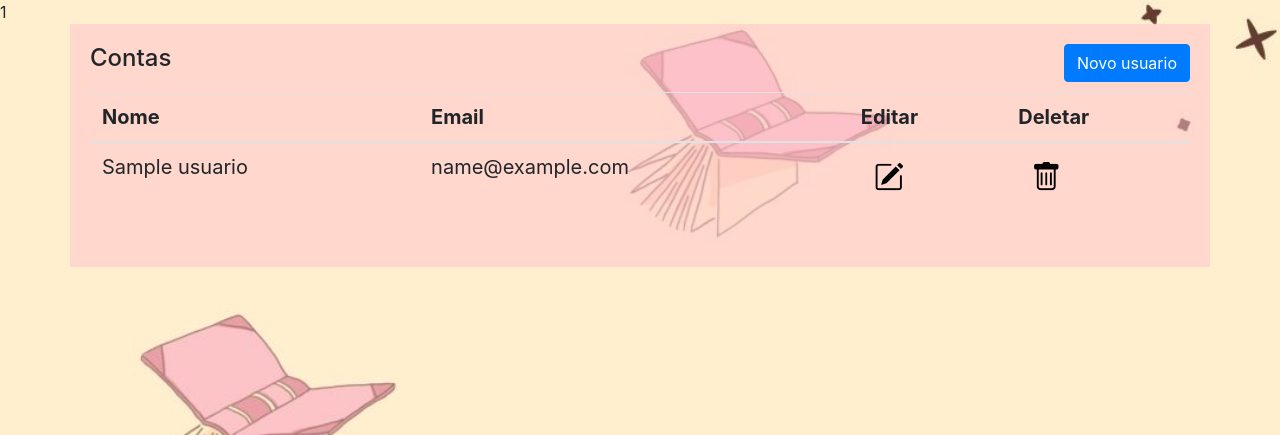
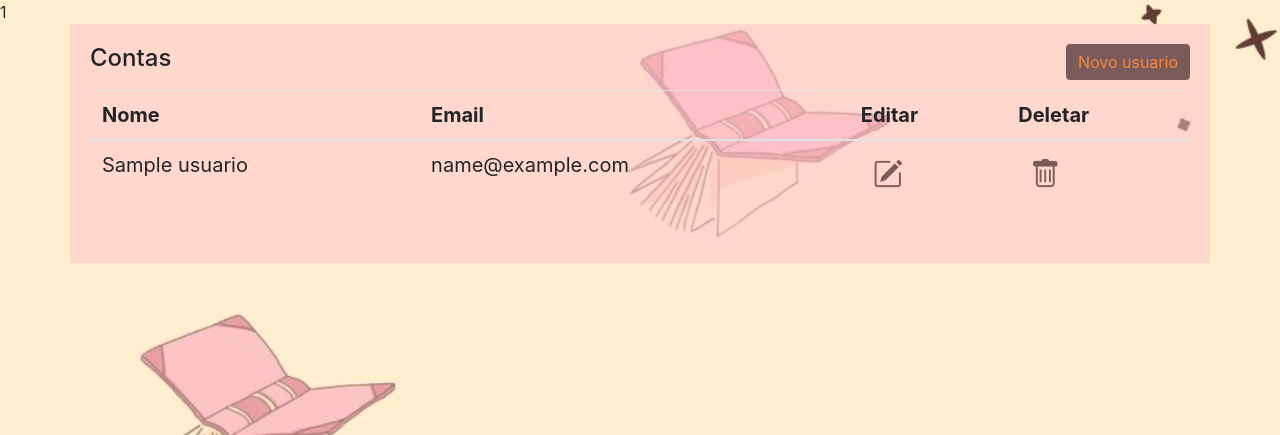
Before and after one commit to isa56/traineeCode-AdoraLer, a PHP site: page /userOption in a window 1280 px wide. Shown: the part 174-609 px from the top of the page. Run offline with PHP 8.4, Linux system fonts and the light colour scheme; tables that the repository leaves empty or names only in its code hold one stand-in row (values such as "Sample post"); some libraries are stand-ins or nearby versions.

Commit message:
botaozada 100%

```diff
--- a/app/views/admin/userOption.view.php
+++ b/app/views/admin/userOption.view.php
@@ -31,7 +31,7 @@
                         <h4>Contas</h4>
                     </div>
                     <div class="col-auto" style="margin-bottom: 10px">
-                        <a href="adicionar_usuario" ><button type="submit" class="btn btn-primary">Novo usuario</button></a>
+                        <a href="adicionar_usuario" ><button type="submit" class="btn btn-primary botaoCompraAdd">Novo usuario</button></a>
                     </div>
                 </div>
 
@@ -61,7 +61,7 @@
                                                 <!--action = "editar_usuario-->
                                                     <form method = "GET" action = "editar_usuario?">
                                                         <input type = "hidden" name = "id" value=<?= $user->id; ?>></input>
-                                                        <button type="submit" class="btn"><i class="bi bi-pencil-square"></i></button>
+                                                        <button type="submit" class="btn botaoCompra"><i class="bi bi-pencil-square"></i></button>
                                                     </form>
                                                 </div>
                                             </td>
@@ -69,7 +69,7 @@
                                                 <div style="display: flex;">
                                                     <form method = "POST" action = "delete_usuario">
                                                         <input type = "hidden" name="id" value=<?= $user->id; ?>></input>
-                                                        <button type="submit" class="btn"><i class="bi bi-trash"></i></button>
+                                                        <button type="submit" class="btn botaoCompra"><i class="bi bi-trash"></i></button>
                                                     </form>
                                                 </div>
                                             </td>
@@ -86,7 +86,7 @@
                 <?php for($i = 1;$i<$total_linhas;$i = $i+9) : ?> <!--Se-->
                     <form method = "GET" action = "userOption">
                         <input type = "hidden" name="end" value=<?= $cont ?>></input>
-                        <button type="submit" class="btn" style="border:1px solid;border-color:green"><?= $y ?></button>
+                        <button type="submit" class="btn botaoCompraAdd" style="border:1px solid;border-color:green"><?= $y ?></button>
                         <?php $y++; ?> <!--O y equivale ao número dos botões, aqui estou aumentando o número deles-->
                         <?php $cont = $cont+10; ?> <!--Me auxilia a passar o end para o UsersController, se tiverem 19 linhas na tabela, o primeiro botão vai 9 e o segundo 19
                                                         na hr de printar vou de >9-10 até <=9 e por ai vai, já que estou printando 10 por x-->
--- a/public/css/adm.css
+++ b/public/css/adm.css
@@ -41,11 +41,16 @@ header {
     margin-top: 40px;
     display: flex;
     align-items: center;
+    align-self: center;
+    justify-content:center;
+    justify-self:center;
     border: none;
     background-color: transparent;
 }
 
+
 .body-main-adm .card img {
+    justify-content:center;
     width: 80%;
     opacity: 0.9;
     height: 380px;
--- a/public/css/userOption.css
+++ b/public/css/userOption.css
@@ -30,3 +30,17 @@ body {
     background-size: cover;
     overflow-x: hidden;
 }
+.botaoCompraAdd{
+	background-color:#7B5B5A!important;
+	color:#F7883F!important;
+	border: #F7883F!important;
+}
+.botaoCompra{
+	background-color:transparent!important;
+	color:#7B5B5A!important;
+	border: #F7883F!important;
+}
+.botaoCompra:hover{
+	background-color:#7B5B5A!important;
+	color: #F7883F !important;
+}
```
Also changed, not shown: app/views/admin/adm.view.php (+9 -3 lines), app/views/admin/administrativaProdutos.view.php (+4 -4 lines), app/views/site/login.view.php (+11 -5 lines), public/css/index.css (+6 -6 lines), public/css/listagemProdutos.css (+14 -0 lines), public/css/login.css (+6 -1 lines).
